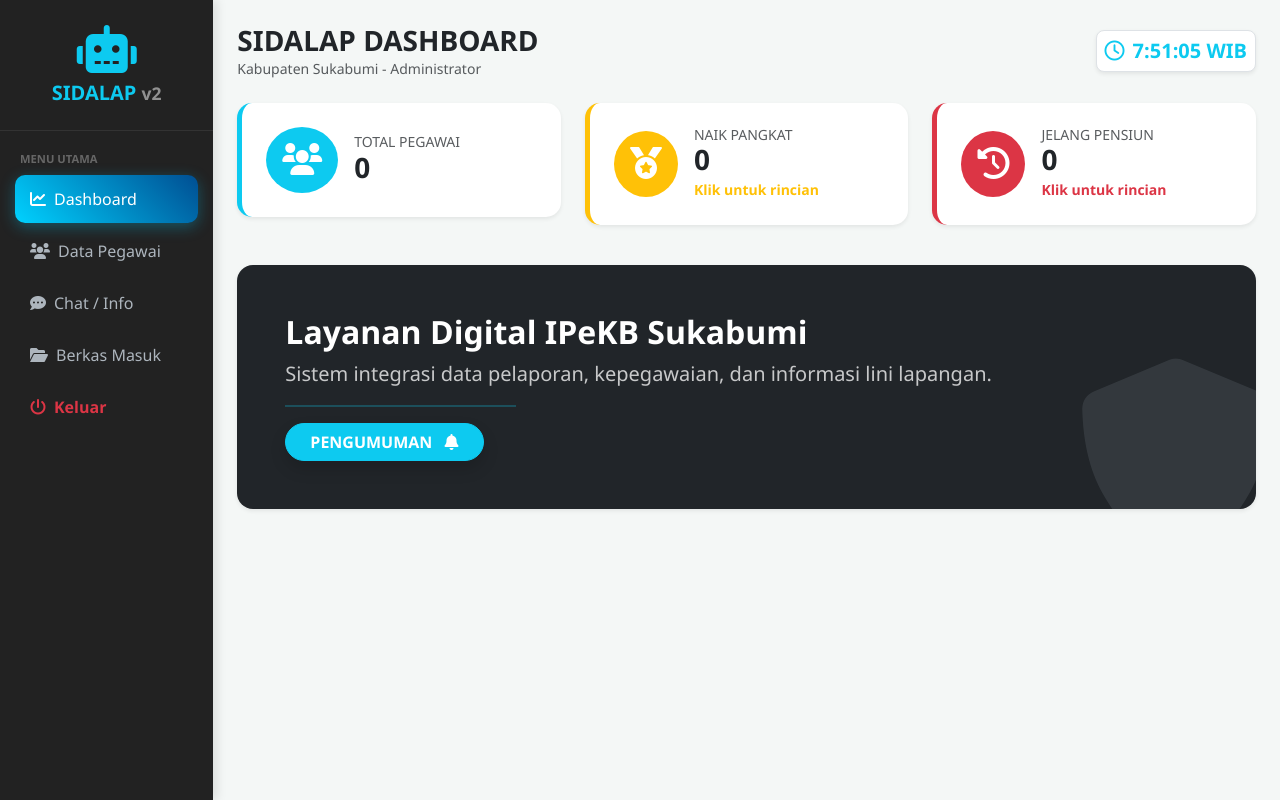
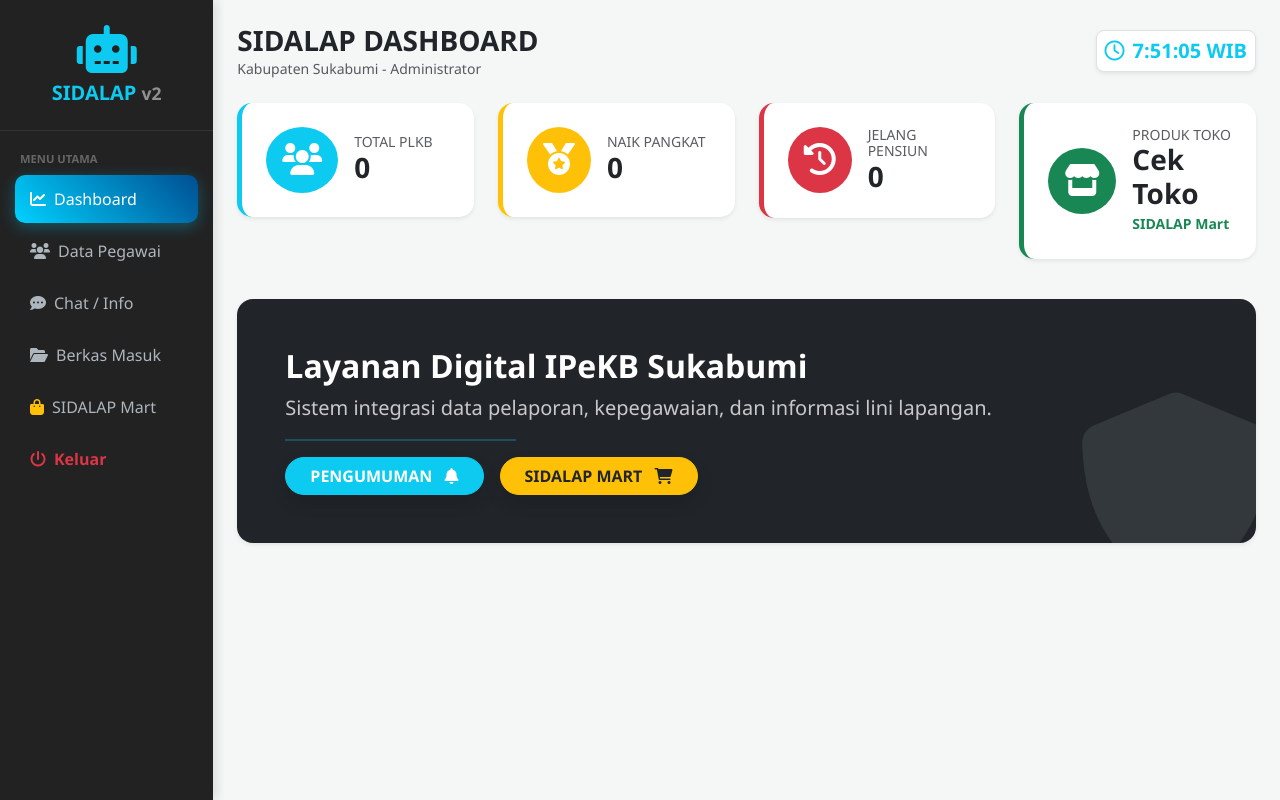
Before and after one commit to hamdanisaja007-star/HAMDANI, a Flask app: page /dashboard in a window 1280 px wide. Run offline with Flask 3, Linux system fonts and the light colour scheme; the visitor is signed in with stand-in values (Sample User, id 1); parts of the project's set-up code (start-up, migrations or seed data) failed here and were passed over.

Commit message:
Update index.html

```diff
--- a/templates/index.html
+++ b/templates/index.html
@@ -45,6 +45,11 @@
                     <li class="nav-item"><a class="nav-link {{ 'active' if request.path == '/upload_berkas' }}" href="/upload_berkas"><i class="fas fa-cloud-upload-alt me-2"></i> Upload Berkas</a></li>
                     <li class="nav-item"><a class="nav-link {{ 'active' if request.path == '/chat_info' }}" href="/chat_info"><i class="fas fa-comments me-2"></i> Chat / Info</a></li>
                 {% endif %}
+                <li class="nav-item">
+                    <a class="nav-link {{ 'active' if request.path == '/toko' }}" href="/toko">
+                        <i class="fas fa-shopping-bag me-2 text-warning"></i> SIDALAP Mart
+                    </a>
+                </li>
             </ul>
 
             {% if session['user_role'] != 'admin' %}
@@ -60,7 +65,7 @@
                         <i class="fas fa-database me-2 text-success"></i> New SIGA
                     </a>
                 </li>
-                </ul>
+            </ul>
             {% endif %}
 
             <ul class="nav flex-column mt-auto mb-3">
@@ -101,39 +106,50 @@
 
             <div class="row mb-4">
                 {% if session['user_role'] == 'admin' %}
-                    <div class="col-md-4 mb-3">
+                    <div class="col-md-3 mb-3">
                         <div class="card stat-card bg-white p-4 border-start border-info border-5 shadow-sm">
                             <div class="d-flex align-items-center">
                                 <div class="bg-info text-white p-3 rounded-circle me-3"><i class="fas fa-users fa-2x"></i></div>
                                 <div>
-                                    <h6 class="text-muted mb-0 small text-uppercase">Total Pegawai</h6>
-                                    <h3 class="fw-bold mb-0">{{ pegawai|length if pegawai else 0 }}</h3>
+                                    <h6 class="text-muted mb-0 small text-uppercase">Total PLKB</h6>
+                                    <h3 class="fw-bold mb-0">{{ stat.total }}</h3>
                                 </div>
                             </div>
                         </div>
                     </div>
 
-                    <div class="col-md-4 mb-3">
+                    <div class="col-md-3 mb-3">
                         <div class="card stat-card bg-white p-4 border-start border-warning border-5 shadow-sm pointer" data-bs-toggle="collapse" data-bs-target="#collapsePangkat">
                             <div class="d-flex align-items-center">
                                 <div class="bg-warning text-white p-3 rounded-circle me-3"><i class="fas fa-medal fa-2x"></i></div>
                                 <div>
                                     <h6 class="text-muted mb-0 small text-uppercase">Naik Pangkat</h6>
-                                    <h3 class="fw-bold mb-0">{{ notif_pangkat|length if notif_pangkat else 0 }}</h3>
-                                    <small class="text-warning fw-bold">Klik untuk rincian</small>
+                                    <h3 class="fw-bold mb-0">{{ notif_pangkat|length }}</h3>
                                 </div>
                             </div>
                         </div>
                     </div>
 
-                    <div class="col-md-4 mb-3">
+                    <div class="col-md-3 mb-3">
                         <div class="card stat-card bg-white p-4 border-start border-danger border-5 shadow-sm pointer" data-bs-toggle="collapse" data-bs-target="#collapsePensiun">
                             <div class="d-flex align-items-center">
                                 <div class="bg-danger text-white p-3 rounded-circle me-3"><i class="fas fa-history fa-2x"></i></div>
                                 <div>
                                     <h6 class="text-muted mb-0 small text-uppercase">Jelang Pensiun</h6>
-                                    <h3 class="fw-bold mb-0">{{ notif_pensiun|length if notif_pensiun else 0 }}</h3>
-                                    <small class="text-danger fw-bold">Klik untuk rincian</small>
+                                    <h3 class="fw-bold mb-0">{{ notif_pensiun|length }}</h3>
+                                </div>
+                            </div>
+                        </div>
+                    </div>
+
+                    <div class="col-md-3 mb-3">
+                        <div class="card stat-card bg-white p-4 border-start border-success border-5 shadow-sm pointer" onclick="window.location.href='/toko'">
+                            <div class="d-flex align-items-center">
+                                <div class="bg-success text-white p-3 rounded-circle me-3"><i class="fas fa-store fa-2x"></i></div>
+                                <div>
+                                    <h6 class="text-muted mb-0 small text-uppercase">Produk Toko</h6>
+                                    <h3 class="fw-bold mb-0">Cek Toko</h3>
+                                    <small class="text-success fw-bold">SIDALAP Mart</small>
                                 </div>
                             </div>
                         </div>
@@ -229,9 +245,7 @@
                     <hr class="w-25 border-info border-2">
                     <div class="d-flex gap-3">
                         <a href="/chat_info" class="btn btn-info fw-bold px-4 shadow text-white rounded-pill">PENGUMUMAN <i class="fas fa-bell ms-2"></i></a>
-                        {% if session['user_role'] != 'admin' %}
-                        <a href="/upload_berkas" class="btn btn-outline-light fw-bold px-4 rounded-pill">KIRIM BERKAS <i class="fas fa-upload ms-2"></i></a>
-                        {% endif %}
+                        <a href="/toko" class="btn btn-warning fw-bold px-4 shadow text-dark rounded-pill">SIDALAP MART <i class="fas fa-shopping-cart ms-2"></i></a>
                     </div>
                 </div>
                 <i class="fas fa-shield-alt position-absolute text-secondary opacity-25" style="font-size: 200px; bottom: -50px; right: -20px; z-index: 1;"></i>
```
